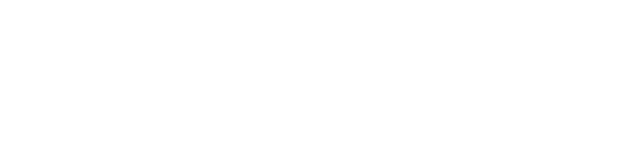
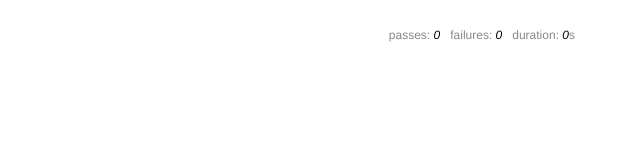
Before and after one commit to jhenriquez/flatland, a website: page specs/game/GameStorage.html in a window 1280 px wide. Shown: the whole page, without its empty margins (640-1280 px from the left). Drawn offline with Linux system fonts and the light colour scheme; files whose address does not match are found by name.

Commit message:
Fixed css relative path

```diff
--- a/specs/game/GameStorage.html
+++ b/specs/game/GameStorage.html
@@ -1,7 +1,7 @@
 <html>
   <head>
     <meta charset="utf-8">
-    <link rel="stylesheet" href="libs/mocha.css" />
+    <link rel="stylesheet" href="../libs/mocha.css" />
   </head>
   <body>
     <div id="mocha"></div>
```
